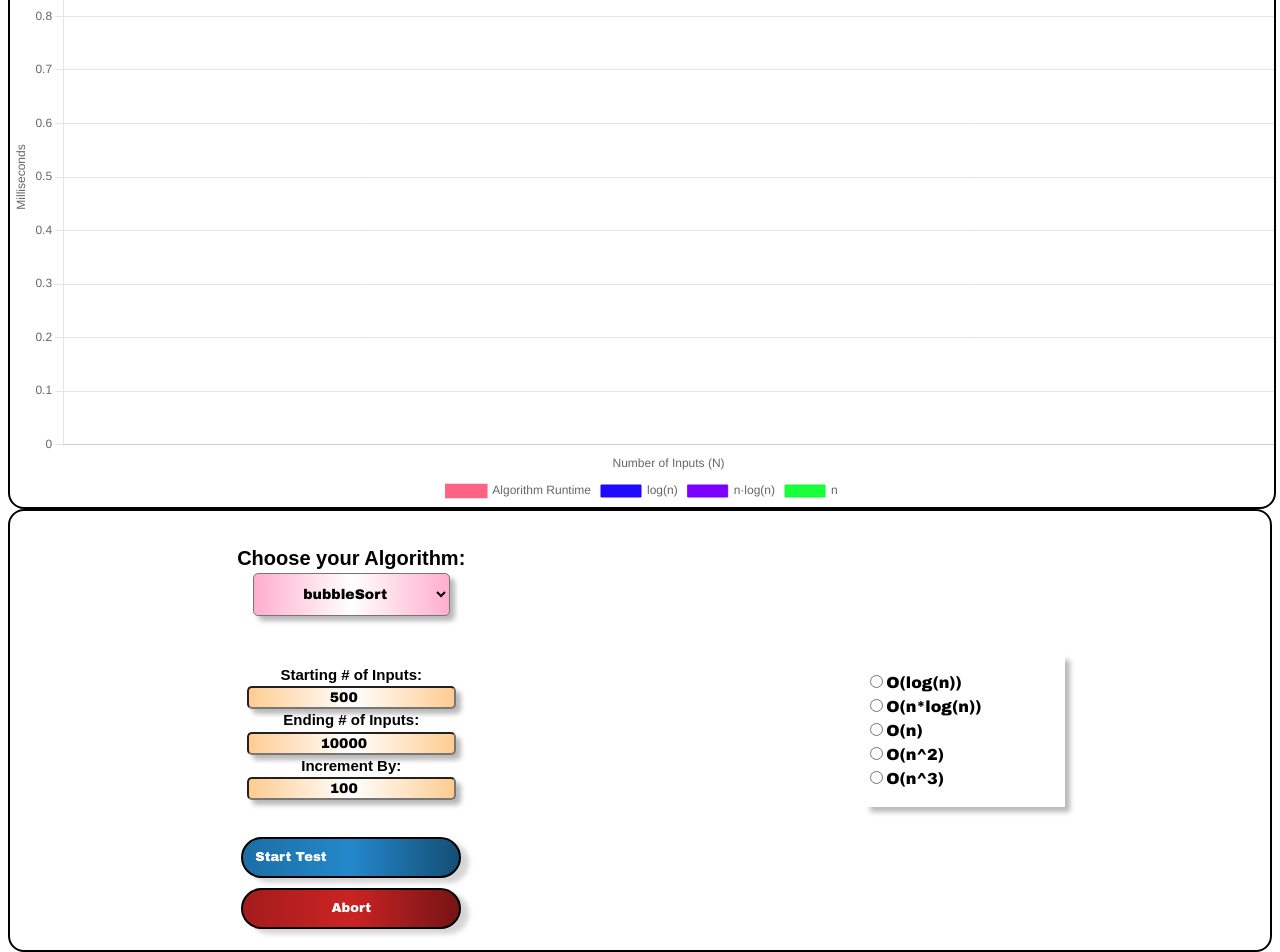
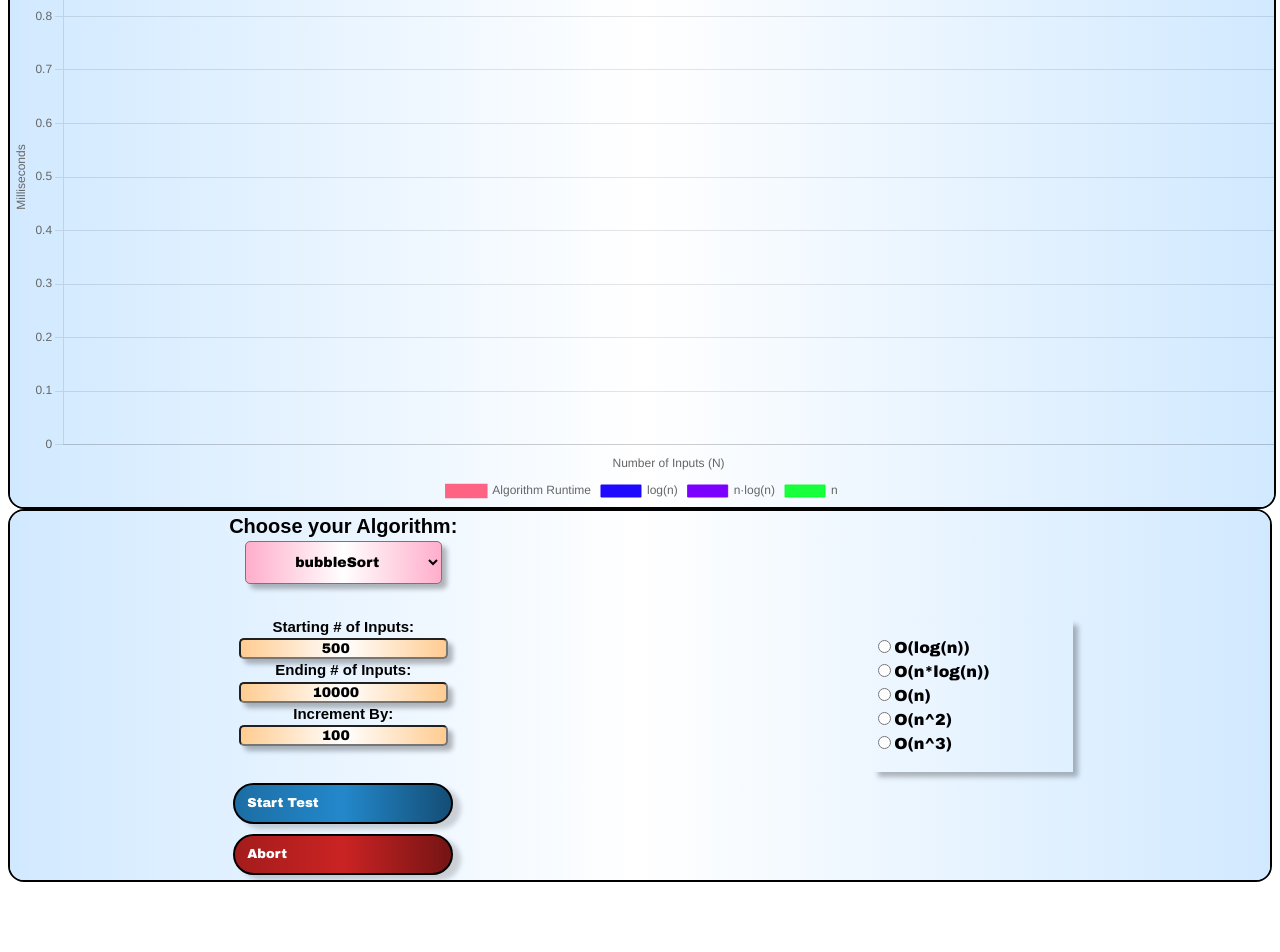
Before and after one commit to Notorious-Big-O/time-complexity-visualizer, a React (Vite) app: page / in a window 1280 px wide. Shown: the part 226-1178 px from the top of the page. After the commit the page ends 1108 px from the top, so only its background shows below. Built offline with nearby package versions, Linux system fonts and the light colour scheme.

Commit message:
chore(styles): change background colors

```diff
--- a/src/components/BigO/BigO.module.css
+++ b/src/components/BigO/BigO.module.css
@@ -1,7 +1,7 @@
 .bigOContainer {
   display: flex;
   flex-direction: column;
-    height: 100vh
+  height: 100vh;
 }
 
 .titleBlock {
@@ -28,7 +28,7 @@
   display: flex;
   flex-direction: row;
   align-items: center;
-  padding: 1rem;
+  /* padding: 1rem; */
   border: 2px solid black;
   border-radius: 1rem;
 }
--- a/src/components/Control.module.css
+++ b/src/components/Control.module.css
@@ -1,7 +1,6 @@
 .control {
   display: flex;
   flex-direction: column;
-  background-color: pink;
 }
 .top {
   background-color: rgb(111, 184, 209);
@@ -17,7 +16,6 @@
   font-size: 20px;
   font-weight: 700;
   color: #000000;
-  padding: 1rem;
 }
 
 .algoSelectBox {
@@ -35,7 +33,6 @@
     rgb(255, 255, 255) 50%,
     rgb(255, 174, 203) 100%
   );
-  -webkit-box-shadow: 5px 5px 5px 0px rgba(0, 0, 0, 0.28);
   box-shadow: 5px 5px 5px 0px rgba(0, 0, 0, 0.28);
 }
 
@@ -55,7 +52,6 @@
   font-size: 14px;
   text-align: center;
   line-height: 14px;
-  padding: 2px;
   border-radius: 5px;
   font-family: 'Arial Black', Gadget, sans-serif;
   background-image: linear-gradient(
@@ -64,7 +60,6 @@
     rgb(255, 255, 255) 50%,
     rgb(255, 204, 145) 100%
   );
-  -webkit-box-shadow: 5px 5px 5px 0px rgba(0, 0, 0, 0.28);
   box-shadow: 5px 5px 5px 0px rgba(0, 0, 0, 0.28);
 }
 .endingInput {
@@ -72,7 +67,6 @@
   font-size: 14px;
   text-align: center;
   line-height: 14px;
-  padding: 2px;
   border-radius: 5px;
   font-family: 'Arial Black', Gadget, sans-serif;
   background-image: linear-gradient(
@@ -88,7 +82,6 @@
   font-size: 14px;
   text-align: center;
   line-height: 14px;
-  padding: 2px;
   border-radius: 5px;
   font-family: 'Arial Black', Gadget, sans-serif;
   background-image: linear-gradient(
@@ -146,8 +139,6 @@ button:hover {
   );
   box-shadow: rgba(0, 0, 0, 0.17) 8px 5px 5px 0px;
   width: 220px;
-  margin: 0 auto;
-  display: block;
 }
 
 .options {
@@ -167,6 +158,13 @@ button:hover {
   align-items: center;
   justify-content: space-around;
   flex-grow: 1;
+  border-radius: 14px;
+  background-image: linear-gradient(
+    to right,
+    rgb(209, 233, 255) 0%,
+    rgb(255, 255, 255) 50%,
+    rgb(209, 233, 255) 100%
+  );
 }
 
 .algoControls {
--- a/src/components/Graph.jsx
+++ b/src/components/Graph.jsx
@@ -1,4 +1,5 @@
 import React, { useMemo } from 'react';
+import styles from './Graph.module.css';
 
 import {
   Chart as ChartJS,
@@ -110,7 +111,10 @@ const Graph = ({ graphData, showComparisons = true }) => {
   };
 
   return (
-    <div style={{ width: '100%', height: '100%' }}>
+    <div
+      className={styles.graphContainer}
+      style={{ width: '100%', height: '100%' }}
+    >
       <Line data={chartData} options={chartOptions} />
     </div>
   );
--- /dev/null
+++ b/src/components/Graph.module.css
@@ -0,0 +1,9 @@
+.graphContainer {
+  border-radius: 14px;
+  background-image: linear-gradient(
+    to right,
+    rgb(209, 233, 255) 0%,
+    rgb(255, 255, 255) 50%,
+    rgb(209, 233, 255) 100%
+  );
+}
--- a/src/index.css
+++ b/src/index.css
@@ -5,7 +5,7 @@
 
   color-scheme: light dark;
   color: black;
-  background-color: rgba(255, 255, 255, 0.847);
+  background-color: rgb(255, 255, 255);
 
   font-synthesis: none;
   text-rendering: optimizeLegibility;
```
